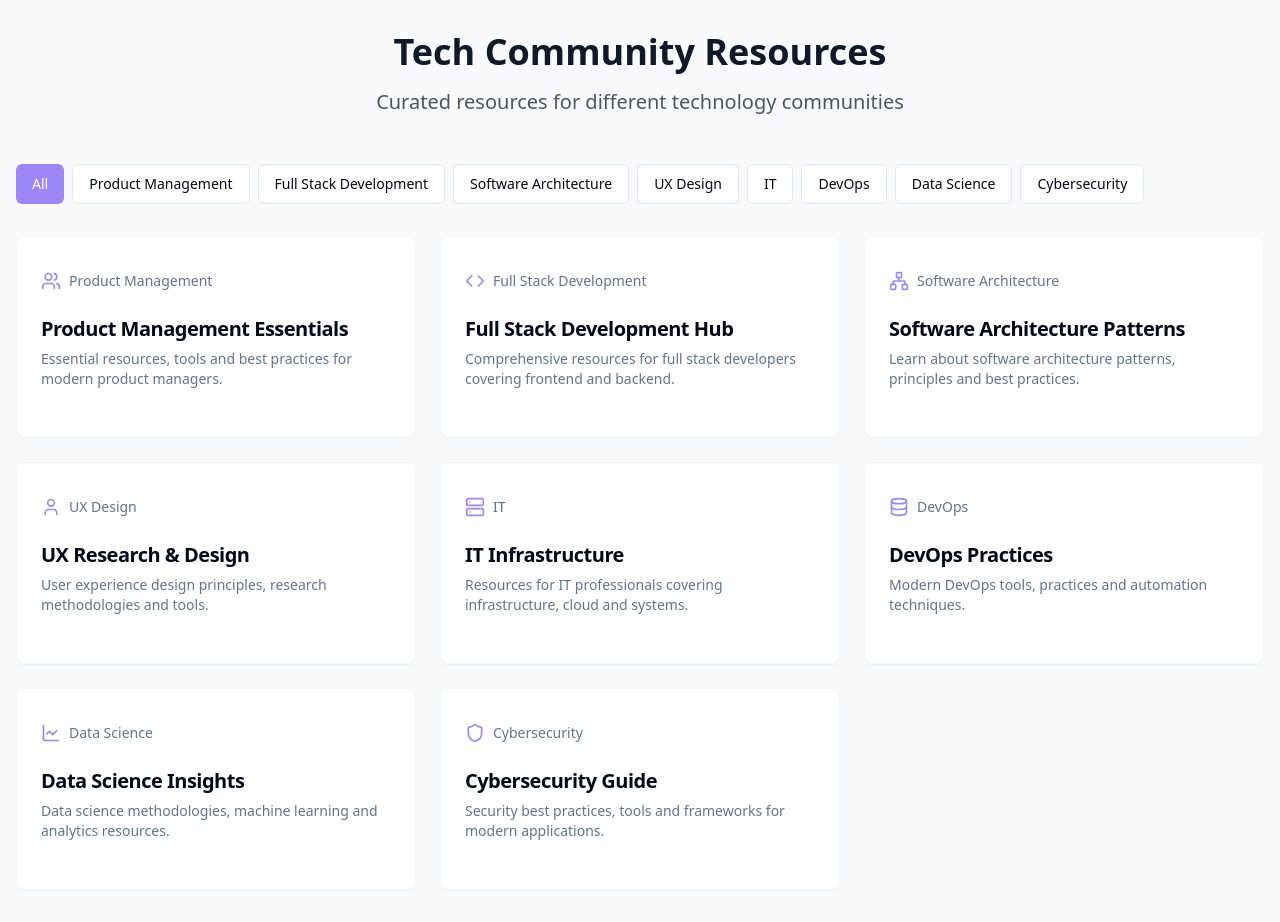
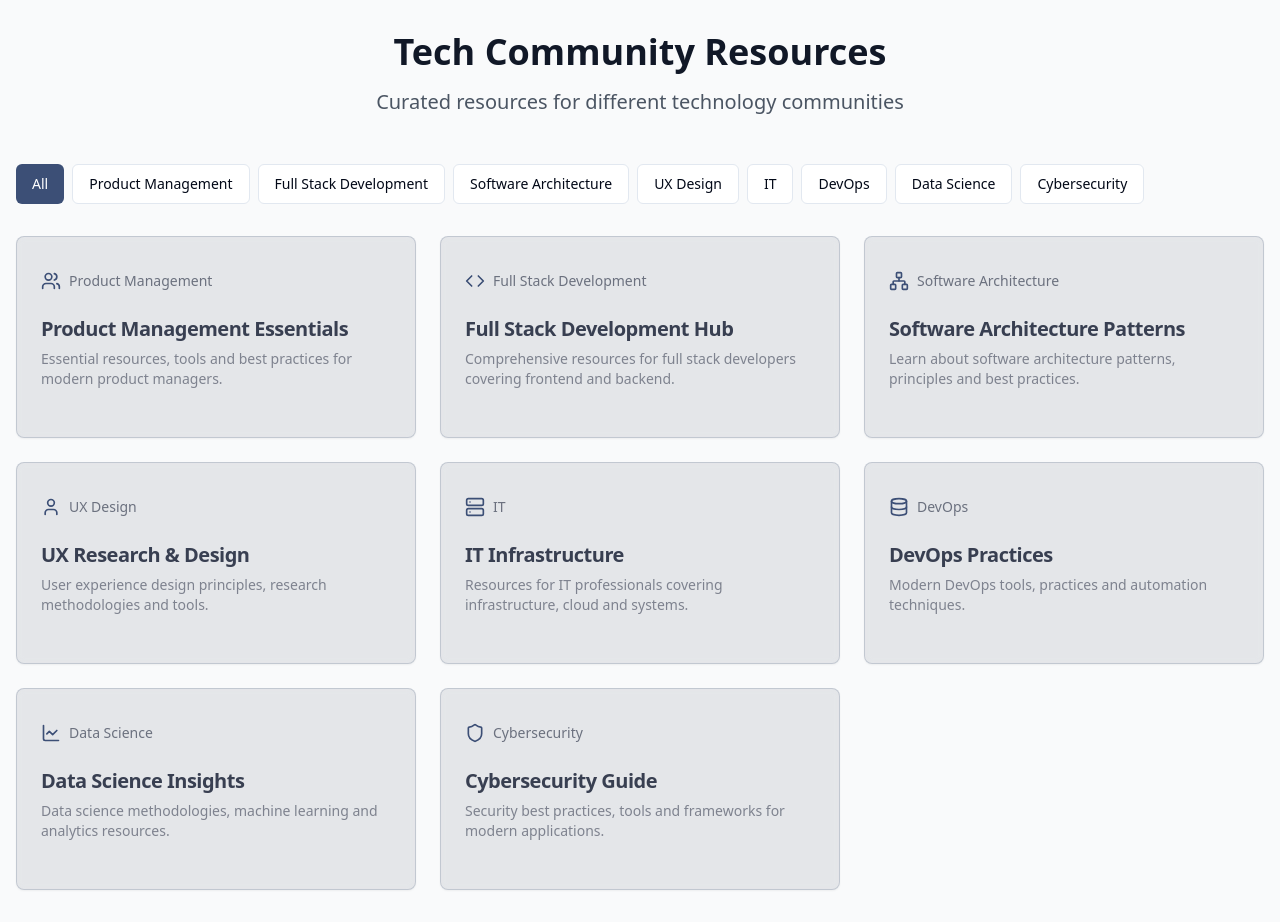
Before and after one commit to KayDyshay/community-resource-cards, a React (Vite) app: page / in a window 1280 px wide. Built offline with nearby package versions, Linux system fonts and the light colour scheme.

Commit message:
Refactor: Update color palette
Update the color palette to use the provided hex codes.

```diff
--- a/src/components/ResourceCard.tsx
+++ b/src/components/ResourceCard.tsx
@@ -24,14 +24,15 @@ const ResourceCard = ({ title, description, category, Icon, className }: Resourc
       "group relative overflow-hidden",
       "transition-all duration-300",
       "hover:shadow-lg hover:-translate-y-1",
-      "backdrop-blur-sm bg-white/90 border border-gray-100",
+      "backdrop-blur-sm bg-custom-dark-blue/10 border border-custom-muted-blue/20",
+      "text-custom-dark-blue",
       className
     )}>
       <CardHeader className="relative z-10">
         <div className="flex items-center justify-between mb-2">
           <div className="flex items-center gap-2">
-            <Icon className="w-5 h-5 text-primary" />
-            <span className="text-sm font-medium text-muted-foreground">
+            <Icon className="w-5 h-5 text-custom-muted-blue" />
+            <span className="text-sm font-medium text-custom-dark-blue/70">
               {category}
             </span>
           </div>
@@ -39,26 +40,34 @@ const ResourceCard = ({ title, description, category, Icon, className }: Resourc
             <Button
               variant="ghost"
               size="icon"
-              className="opacity-0 group-hover:opacity-100 transition-opacity"
+              className="opacity-0 group-hover:opacity-100 transition-opacity text-custom-dark-blue hover:text-custom-muted-blue"
             >
               <Share2 className="w-4 h-4" />
             </Button>
             <Button
               variant="ghost"
               size="icon"
-              className="opacity-0 group-hover:opacity-100 transition-opacity"
+              className="opacity-0 group-hover:opacity-100 transition-opacity text-custom-dark-blue hover:text-custom-soft-rose"
             >
               <Heart className="w-4 h-4" />
             </Button>
           </div>
         </div>
-        <CardTitle className="text-xl font-semibold">{title}</CardTitle>
-        <CardDescription className="text-sm text-muted-foreground">
+        <CardTitle className="text-xl font-semibold text-custom-dark-blue">{title}</CardTitle>
+        <CardDescription className="text-sm text-custom-dark-blue/60">
           {description}
         </CardDescription>
       </CardHeader>
       <CardContent>
-        <div className="absolute inset-0 bg-gradient-to-br from-white/5 to-white/30 opacity-0 group-hover:opacity-100 transition-opacity" />
+        <div
+          className="absolute inset-0
+          bg-gradient-to-br
+          from-custom-light-lavender/5
+          to-custom-muted-blue/10
+          opacity-0
+          group-hover:opacity-100
+          transition-opacity"
+        />
       </CardContent>
     </Card>
   );
--- a/tailwind.config.ts
+++ b/tailwind.config.ts
@@ -1,4 +1,3 @@
-
 import type { Config } from "tailwindcss";
 
 export default {
@@ -20,14 +19,21 @@ export default {
     },
     extend: {
       colors: {
+        custom: {
+          'dark-blue': '#383F51',
+          'light-lavender': '#DDDBF1',
+          'muted-blue': '#3C4F76',
+          'soft-rose': '#D1BEB0',
+          'muted-mauve': '#AB9F9D'
+        },
         border: 'hsl(var(--border))',
         input: 'hsl(var(--input))',
         ring: 'hsl(var(--ring))',
         background: 'hsl(var(--background))',
         foreground: 'hsl(var(--foreground))',
         primary: {
-          DEFAULT: '#9b87f5',
-          foreground: 'hsl(var(--primary-foreground))'
+          DEFAULT: '#3C4F76', // Using muted-blue as primary
+          foreground: '#DDDBF1' // Light lavender as foreground
         },
         secondary: {
           DEFAULT: 'hsl(var(--secondary))',
```
